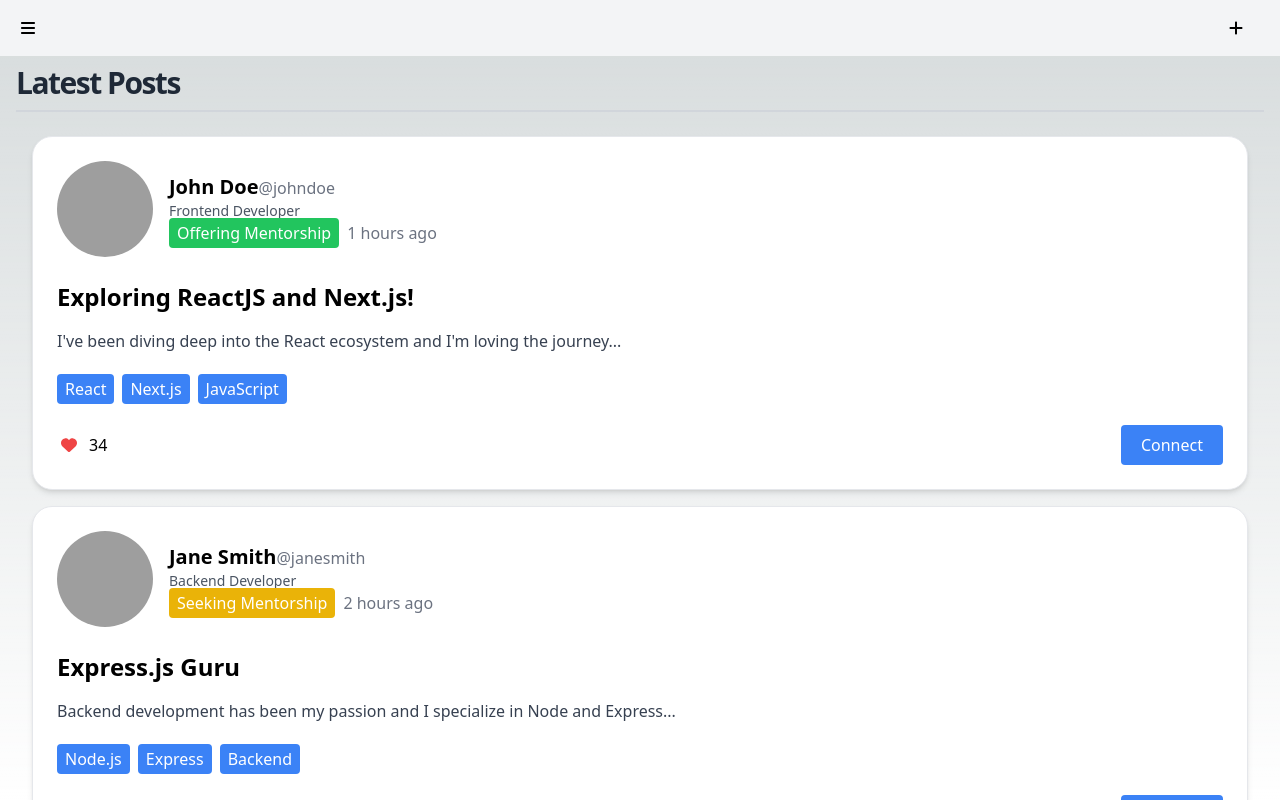
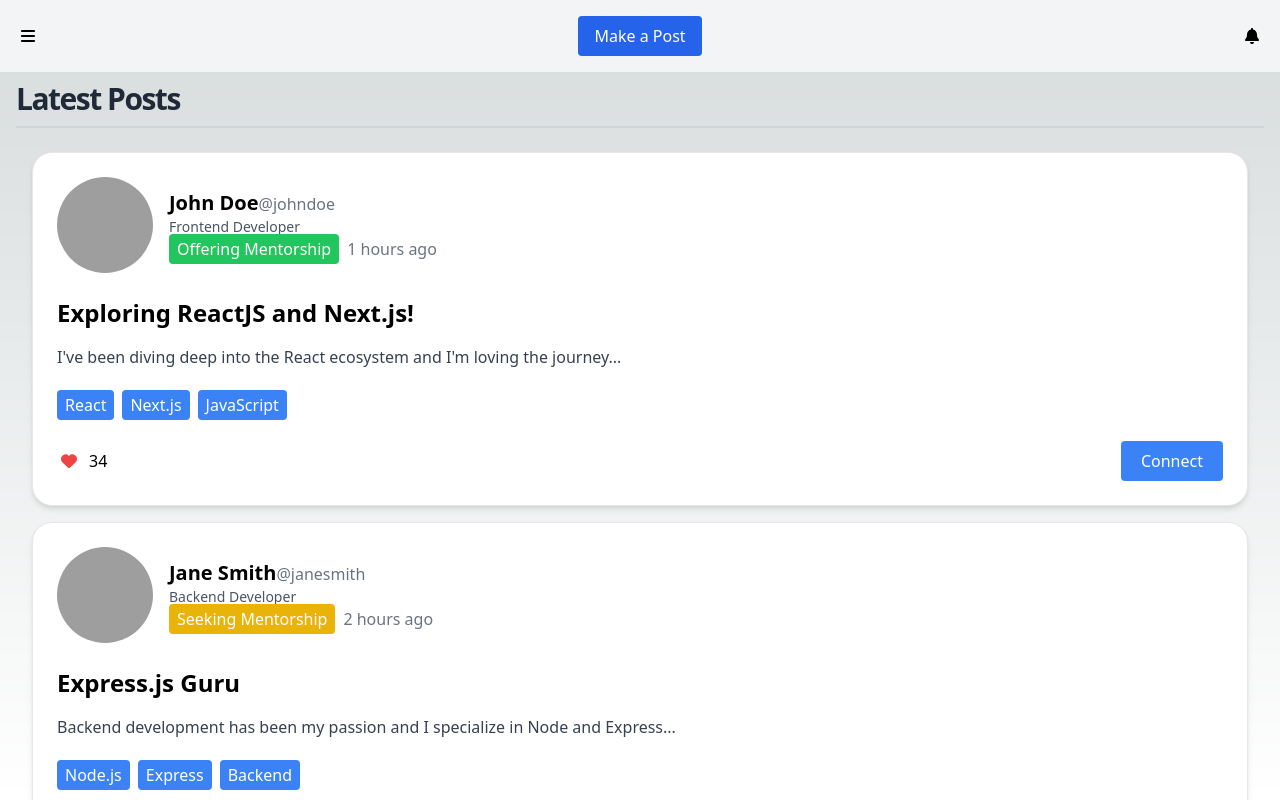
Before and after one commit to alexdwagner/code-friends, a Next.js app: page /posts in a window 1280 px wide. Shown: the top 800 px of the page. Built offline with nearby package versions, Linux system fonts and the light colour scheme; grey boxes are pictures that could not be loaded.

Commit message:
Some changes to nav.

```diff
--- a/components/layout/Header.tsx
+++ b/components/layout/Header.tsx
@@ -1,28 +1,10 @@
-// components/Header.tsx
-
 import React from 'react';
-import Link from 'next/link';
-import { FontAwesomeIcon } from '@fortawesome/react-fontawesome';
-import { faBars, faPlus } from '@fortawesome/free-solid-svg-icons';
 import Nav from './Nav';
 
 const Header: React.FC = () => {
     return (
         <header className="header bg-gray-100 p-4 flex justify-between items-center">
-            <div className="flex items-center space-x-4">
-                <Nav />
-            </div>
-
-            <div className="relative group flex items-center">
-                <Link href="/create" legacyBehavior>
-                    <a className="group-hover:underline flex items-center">
-                        <span className="absolute right-full mr-2 p-2 bg-white text-gray-800 text-xs rounded shadow-md opacity-0 group-hover:opacity-100 transition-opacity duration-200">
-                            Create a post
-                        </span>
-                        <FontAwesomeIcon icon={faPlus} width="24" height="24" className="mr-4" />
-                    </a>
-                </Link>
-            </div>
+            <Nav />
         </header>
     );
 };
--- a/components/layout/Nav.tsx
+++ b/components/layout/Nav.tsx
@@ -1,37 +1,47 @@
-// components/Nav.tsx
-
 import Link from 'next/link';
 import React, { useState } from 'react';
 import { FontAwesomeIcon } from '@fortawesome/react-fontawesome';
-import { faBars } from '@fortawesome/free-solid-svg-icons';
+import { faBars, faBell } from '@fortawesome/free-solid-svg-icons';
+import { useRouter } from 'next/router';
 
 const Nav: React.FC = () => {
     const [isOpen, setIsOpen] = useState(false);
+    const router = useRouter();
 
     return (
-        <nav className="relative">
+        <nav className="relative flex items-center space-x-4 justify-between w-full">
             <FontAwesomeIcon icon={faBars} width="24" height="24" onClick={() => setIsOpen(!isOpen)} />
+
+            {router.pathname !== '/create' && (
+                <Link href="/create" legacyBehavior>
+                    <a className="bg-blue-600 text-white px-4 py-2 rounded hover:bg-blue-700 transition-colors duration-200">
+                        Make a Post
+                    </a>
+                </Link>
+            )}
+
+            <FontAwesomeIcon icon={faBell} width="24" height="24" />
+
             {isOpen && (
                 <ul className="absolute left-0 mt-2 space-y-2 bg-white text-blue-600 border border-gray-200 rounded shadow-lg">
                     <li className="px-4 py-2 hover:bg-gray-200">
-                        <Link href="/" legacyBehavior>
-                            <a onClick={() => setIsOpen(false)}>Home</a>
+                        <Link href="/profile" legacyBehavior>
+                            <a onClick={() => setIsOpen(false)}>Profile</a>
                         </Link>
                     </li>
                     <li className="px-4 py-2 hover:bg-gray-200">
-                        <Link href="/about" legacyBehavior>
-                            <a onClick={() => setIsOpen(false)}>About</a>
+                        <Link href="/settings" legacyBehavior>
+                            <a onClick={() => setIsOpen(false)}>Settings</a>
                         </Link>
                     </li>
                     <li className="px-4 py-2 hover:bg-gray-200">
-                        <Link href="/posts" legacyBehavior>
-                            <a onClick={() => setIsOpen(false)}>Posts</a>
-                        </Link>
-                    </li>
-                    <li className="px-4 py-2 hover:bg-gray-200">
-                        <Link href="/categories" legacyBehavior>
-                            <a onClick={() => setIsOpen(false)}>Categories</a>
-                        </Link>
+                        {/* Placeholder for logout logic */}
+                        <a onClick={() => {
+                            setIsOpen(false);
+                            // Add logout logic here
+                        }}>
+                            Logout
+                        </a>
                     </li>
                 </ul>
             )}
```
